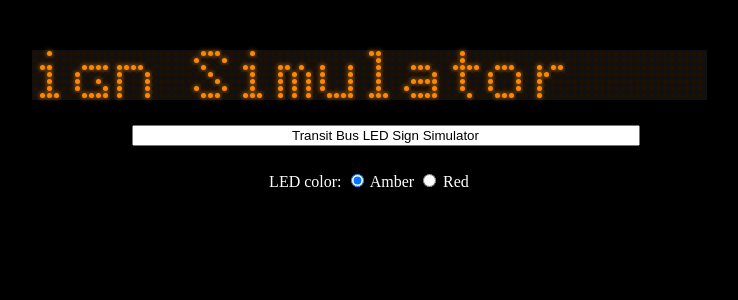
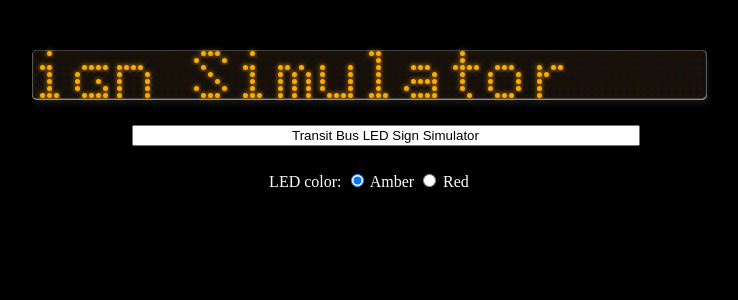
Before and after one commit to Anthony96922/TransitBusLEDSign, a PHP site: page / in a window 1280 px wide. Shown: the top 300 px of the page, without its empty margins (271-1009 px from the left). Run offline with PHP 8.4, Linux system fonts and the light colour scheme; some libraries are stand-ins or nearby versions.

Commit message:
Restore old sign appearance

```diff
--- a/ledsign.css
+++ b/ledsign.css
@@ -24,6 +24,13 @@ body {
 #theMarquee {
 	height: 50px;
 	background: #111;
+	box-shadow:
+		0px 0px 2px 0px #aaa inset,
+		0px -1px 2px 0px #aaa inset,
+		2px -5px 5px 0px #111 inset,
+		0px -5px 5px 0px #111 inset,
+		2px 5px 5px 0px #111;
+	border-radius: 5px;
 	width: 675px;
 }
 
@@ -55,8 +62,8 @@ body {
 }
 
 .on.amber {
-	background-color: #f80; /* amber */
-	box-shadow: 0px 0px 5px #f80;
+	background-color: #fa0; /* amber */
+	box-shadow: 0px 0px 5px #fa0;
 }
 
 .on.red {
```
